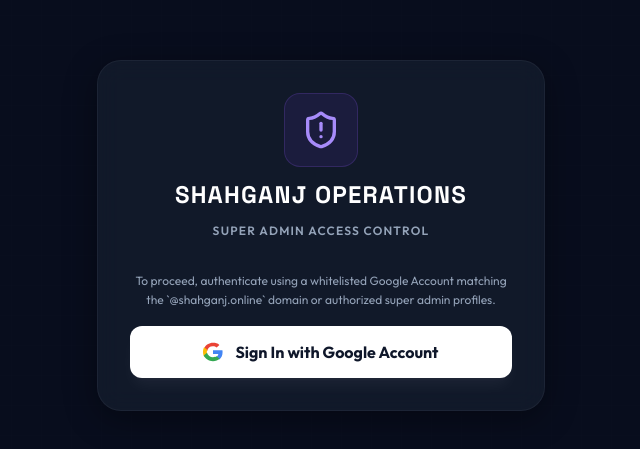
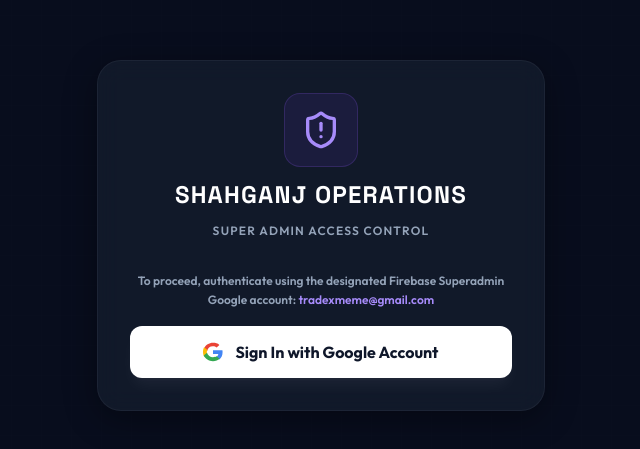
Before and after one commit to prashantb2400/shahganj-superapp, a React (Vite) app in the folder apps/admin-web/: page / in a window 1280 px wide. Shown: the part 165-614 px from the top of the page, without its empty margins (319-959 px from the left). Built offline with nearby package versions, Linux system fonts and the light colour scheme; a small style sheet from the web is missing.

Commit message:
feat: Enforce strict Firebase Superadmin restriction to tradexmeme@gmail.com Google Account only

```diff
--- a/apps/admin-web/src/App.tsx
+++ b/apps/admin-web/src/App.tsx
@@ -62,12 +62,8 @@
       const result = await signInWithPopup(auth, googleProvider);
       const loggedUser = result.user;
 
-      // Restrict access to designated administrative emails
-      const isAllowed =
-        loggedUser.email?.endsWith('@shahganj.online') ||
-        loggedUser.email === 'tradexmeme@gmail.com' ||
-        loggedUser.email === 'prashantb2400@gmail.com' ||
-        loggedUser.email === 'tradxmeme@gmail.com';
+      // Exclusively restrict access to the Superadmin Google account
+      const isAllowed = loggedUser.email === 'tradexmeme@gmail.com';
 
       if (isAllowed) {
         setCurrentUser(loggedUser);
@@ -144,8 +140,8 @@
           )}
 
           <div className="space-y-4">
-            <p className="text-slate-400 text-xs text-center leading-relaxed">
-              To proceed, authenticate using a whitelisted Google Account matching the `@shahganj.online` domain or authorized super admin profiles.
+            <p className="text-slate-400 text-xs text-center leading-relaxed font-semibold">
+              To proceed, authenticate using the designated Firebase Superadmin Google account: <span className="text-violet-400">tradexmeme@gmail.com</span>
             </p>
 
             <button
```
Also changed, not shown: 1 other file (tests, documents, lock files or other folders).
